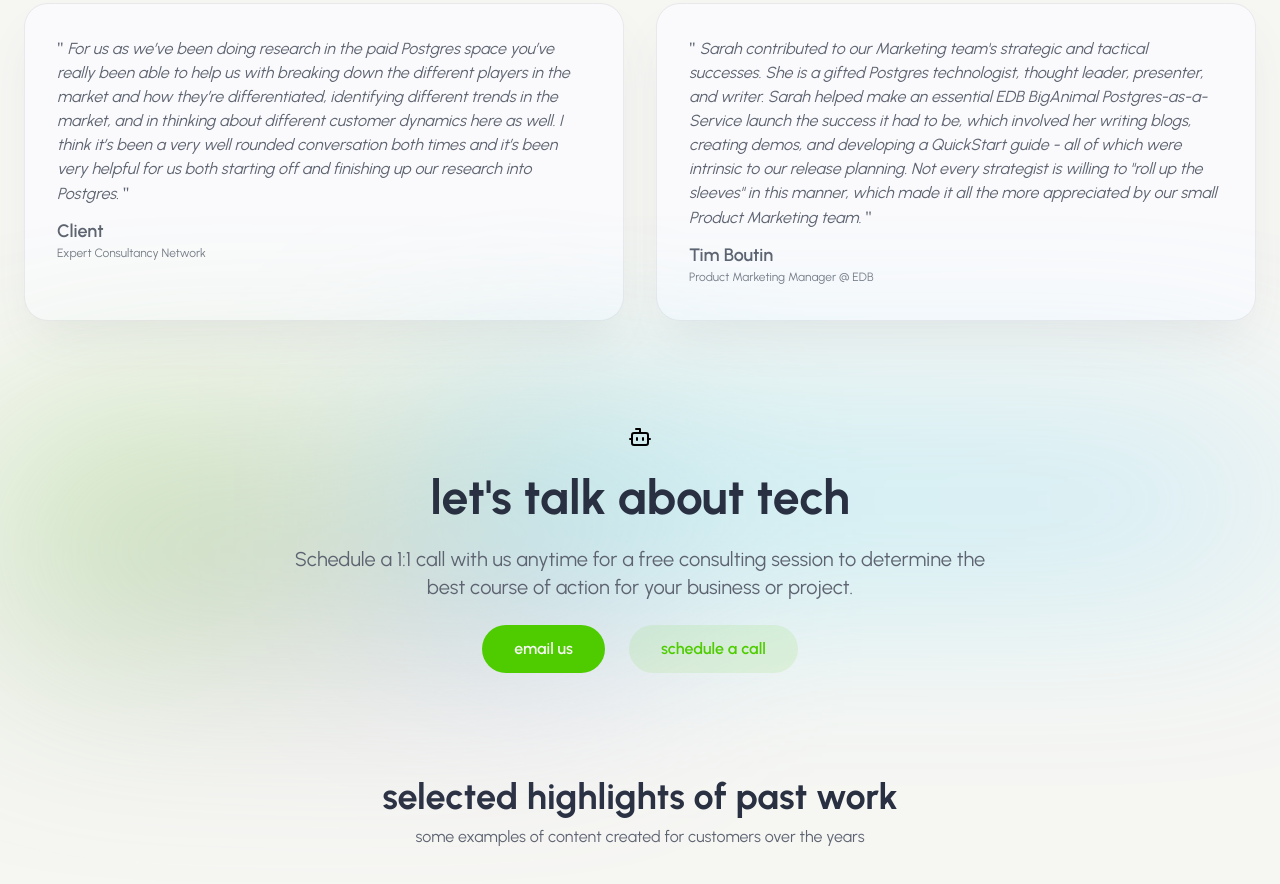
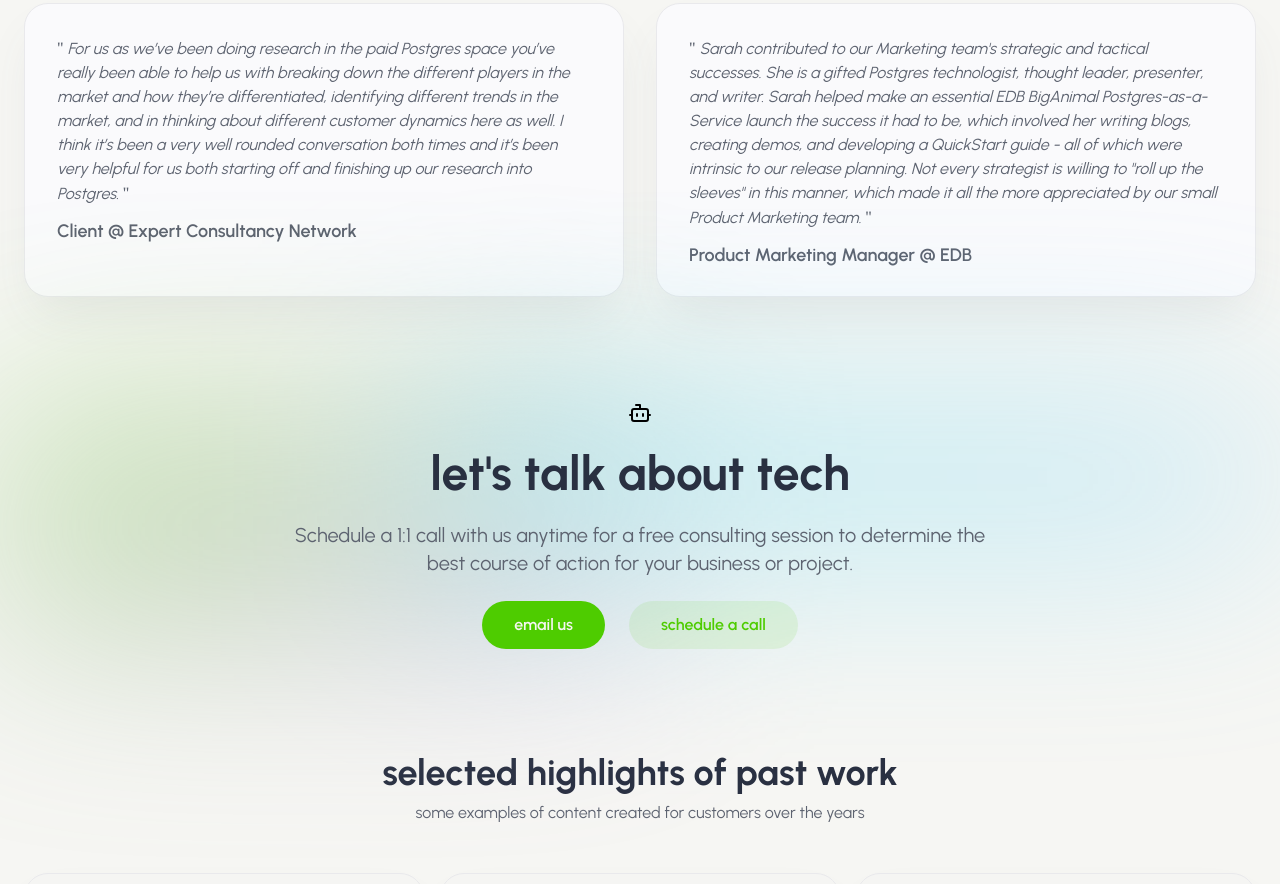
Before and after one commit to xenophenes/talk-to-me-about-tech, an Astro site: page / in a window 1280 px wide. Shown: the part 2466-3350 px from the top of the page. Built offline with nearby package versions, Linux system fonts and the light colour scheme; Astro itself is replaced by a stand-in of ours.

Commit message:
adjust names for testimonials

```diff
--- a/src/components/Testimonials.astro
+++ b/src/components/Testimonials.astro
@@ -21,8 +21,7 @@ import Container from "./Container.astro"
             <span class="font-serif">"</span>
           </p>
           <div>
-            <h6 class="text-lg font-semibold leading-none">Client</h6>
-            <span class="text-xs text-gray-500">Expert Consultancy Network</span>
+            <h6 class="text-lg font-semibold leading-none">Client @ Expert Consultancy Network</h6>
           </div>
         </div>
       </div>
@@ -37,8 +36,7 @@ import Container from "./Container.astro"
             <span class="font-serif">"</span>
           </p>
           <div>
-            <h6 class="text-lg font-semibold leading-none">Tim Boutin</h6>
-            <span class="text-xs text-gray-500">Product Marketing Manager @ EDB</span>
+            <h6 class="text-lg font-semibold leading-none">Product Marketing Manager @ EDB</h6>
           </div>
         </div>
       </div>
```
